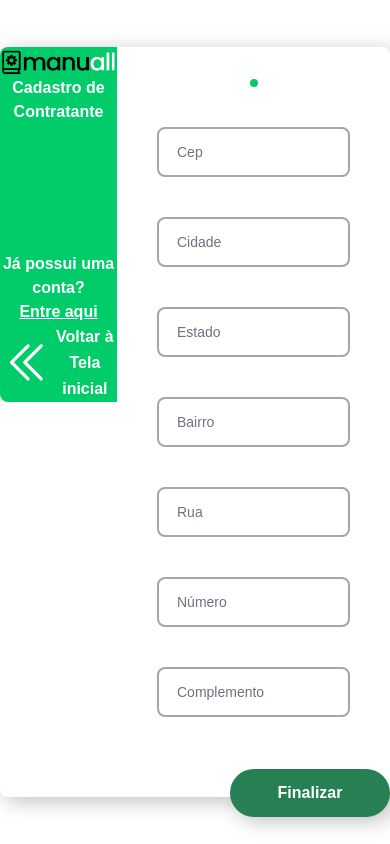
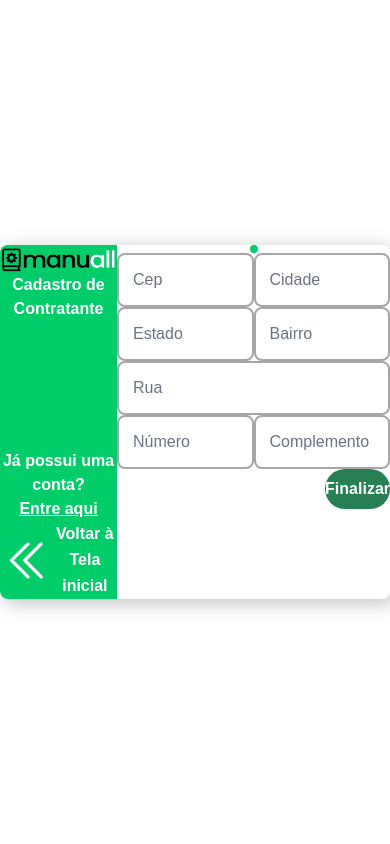
Before and after one commit to VictorRLage/Manuall, a React (Create React App) app in the folder client/: page /CadastroContratante in a window 390 px wide. Built offline with nearby package versions, Linux system fonts and the light colour scheme.

Commit message:
cadastro contrantante adaptado e responsivo finalizado

```diff
--- a/client/src/Components/CadastroContratanteStep1.jsx
+++ b/client/src/Components/CadastroContratanteStep1.jsx
@@ -6,12 +6,12 @@ import { IdentificationIcon } from '@heroicons/react/24/solid'
 import { LockClosedIcon } from '@heroicons/react/24/solid'
 import { ChevronDoubleRightIcon } from '@heroicons/react/24/solid'
 import { ChevronDoubleLeftIcon } from '@heroicons/react/24/solid'
-import  logo_extensa from '../assets/img/logo_manuall_extensa.png'
+import logo_extensa from '../assets/img/logo_manuall_extensa.png'
 
 function CadastroStep1(props) {
 
   let navigate = useNavigate();
-  const routeChangeToLogin = () =>{
+  const routeChangeToLogin = () => {
     let path = `/login`;
     navigate(path);
   }
@@ -20,35 +20,43 @@ function CadastroStep1(props) {
 
   return (
     <div id="container" className="2xl:bg-white 2xl:h-144 2xl:w-288 xl:h-120 xl:w-240 self-center rounded-lg drop-shadow-all flex flex-row">
-        <div id="container_esquerda" className="bg-white h-full w-70per rounded-l-lg flex flex-col gap-2 justify-center">
-          <div id="container_steps" className="flex 2xl:h-16 xl:h-14 w-full justify-center items-center">
+      <div id="container_esquerda" className="bg-white h-full w-70per rounded-l-lg flex flex-col">
+        <div id="container_steps" className="flex 2xl:h-16 xl:h-14 w-full justify-center items-center 2xl:mt-8 xl:mt-6">
           <div id="step_1" className="bg-white border-4 border-verde-padrao rounded-full 2xl:h-12 2xl:w-12 xl:h-10 xl:w-10"></div>
           <div id="linha" className="bg-black h-1 2xl:w-14 xl:w-10"></div>
-            <div id="step_2" className="bg-white border-2 border-black rounded-full 2xl:h-12 2xl:w-12 xl:h-10 xl:w-10 "></div>
+          <div id="step_2" className="bg-white border-2 border-black rounded-full 2xl:h-12 2xl:w-12 xl:h-10 xl:w-10"></div>
         </div>
-          <div id="container-inputs" className="2xl:h-96 2xl:w-144 xl:h-72 rounded-lg  self-center grid 2xl:grid-cols-10x20 xl:grid-cols-10x16 grid-rows-4 justify-center items-center gap-0 p-10">
+        <div id="container-inputs" className="2xl:h-96 2xl:w-96  xl:w-80 rounded-lg  self-center flex 2xl:justify-center flex-col 2xl:gap-10 xl:gap-8 2xl:mt-0 xl:mt-6">
 
-            <label htmlFor="nome_inp" className="2xl:text-2xl xl:text-xl text-verde-padrao font-extrabold flex items-center"><UserIcon className='2xl:h-8 2xl:w-8 xl:h-6 xl:w-6 mr-3'/> Nome:</label>
-            <input id="nome_inp" type="name" className="2xl:h-10 xl:h-9 2xl:w-80 xl:w-64 border-4 border-verde-padrao rounded-lg" />
-            <label htmlFor="email_inp" className="2xl:text-2xl xl:text-xl text-verde-padrao font-extrabold flex items-center"><EnvelopeIcon className='2xl:h-8 2xl:w-8 xl:h-6 xl:w-6 mr-3'/> E-mail:</label>
-            <input id="email_inp" type="email" className="2xl:h-10 xl:h-9 2xl:w-80 xl:w-64 border-4 border-verde-padrao rounded-lg" />
-            <label htmlFor="cpf_inp" className="2xl:text-2xl xl:text-xl text-verde-padrao font-extrabold flex items-center"><IdentificationIcon className='2xl:h-8 2xl:w-8 xl:h-6 xl:w-6 mr-3'/> CPF:</label>
-            <input id="cpf_inp" type="cpf" className="2xl:h-10 xl:h-9 2xl:w-80 xl:w-64 border-4 border-verde-padrao rounded-lg" />
-            <label htmlFor="senha_inp" className="2xl:text-2xl xl:text-xl text-verde-padrao font-extrabold flex items-center"><LockClosedIcon className='2xl:h-8 2xl:w-8 xl:h-6 xl:w-6 mr-3'/> Senha:</label>
-            <input id="senha_inp" type="password" className="2xl:h-10 xl:h-9 2xl:w-80 xl:w-64 border-4 border-verde-padrao rounded-lg" />
+          <div class="relative">
+            <input type="text" id="cep_inp" class="block px-2.5 pb-2.5 pt-4 w-full 2xl:text-sm xl:text-xs text-gray-900 bg-transparent rounded-lg border-2 border-cinza-claro-1 appearance-none  focus:outline-none focus:ring-0 focus:border-verde-padrao peer" placeholder=" " />
+            <label for="cep_inp" class="absolute xl:text-lg 2xl:text-xl text-gray-500 duration-300 transform -translate-y-4 scale-75 top-2 z-10 origin-[0] bg-white px-2 peer-focus:px-2 peer-focus:text-verde-padrao peer-placeholder-shown:scale-100 peer-placeholder-shown:-translate-y-1/2 peer-placeholder-shown:top-1/2 peer-focus:top-2 peer-focus:scale-75 peer-focus:-translate-y-4 left-1 flex items-center"><UserIcon className='2xl:h-6 2xl:w-6 xl:h-5 xl:w-5 mr-1' />Nome completo</label>
+          </div>
+          <div class="relative">
+            <input type="text" id="cidade_inp" class="block px-2.5 pb-2.5 pt-4 w-full 2xl:text-sm xl:text-xs text-gray-900 bg-transparent rounded-lg border-2 border-cinza-claro-1 appearance-none  focus:outline-none focus:ring-0 focus:border-verde-padrao peer" placeholder=" " />
+            <label for="cidade_inp" class="absolute xl:text-lg 2xl:text-xl  text-gray-500 duration-300 transform -translate-y-4 scale-75 top-2 z-10 origin-[0] bg-white px-2 peer-focus:px-2 peer-focus:text-verde-padrao peer-placeholder-shown:scale-100 peer-placeholder-shown:-translate-y-1/2 peer-placeholder-shown:top-1/2 peer-focus:top-2 peer-focus:scale-75 peer-focus:-translate-y-4 left-1 flex items-center"><EnvelopeIcon className='2xl:h-6 2xl:w-6 xl:h-5 xl:w-5 mr-1' />Endereço de email</label>
+          </div>
+          <div class="relative">
+            <input type="text" id="estado_inp" class="block px-2.5 pb-2.5 pt-4 w-full 2xl:text-sm xl:text-xs text-gray-900 bg-transparent rounded-lg border-2 border-cinza-claro-1 appearance-none  focus:outline-none focus:ring-0 focus:border-verde-padrao peer" placeholder=" " />
+            <label for="estado_inp" class="absolute xl:text-lg 2xl:text-xl text-gray-500 duration-300 transform -translate-y-4 scale-75 top-2 z-10 origin-[0] bg-white px-2 peer-focus:px-2 peer-focus:text-verde-padrao peer-placeholder-shown:scale-100 peer-placeholder-shown:-translate-y-1/2 peer-placeholder-shown:top-1/2 peer-focus:top-2 peer-focus:scale-75 peer-focus:-translate-y-4 left-1 flex items-center"><IdentificationIcon className='2xl:h-6 2xl:w-6 xl:h-5 xl:w-5 mr-1' />Cpf</label>
+          </div>
+          <div class="relative">
+            <input type="text" id="bairro_inp" class="block px-2.5 pb-2.5 pt-4 w-full 2xl:text-sm xl:text-xs text-gray-900 bg-transparent rounded-lg border-2 border-cinza-claro-1 appearance-none  focus:outline-none focus:ring-0 focus:border-verde-padrao peer" placeholder=" " />
+            <label for="bairro_inp" class="absolute xl:text-lg 2xl:text-xl text-gray-500 duration-300 transform -translate-y-4 scale-75 top-2 z-10 origin-[0] bg-white px-2 peer-focus:px-2 peer-focus:text-verde-padrao peer-placeholder-shown:scale-100 peer-placeholder-shown:-translate-y-1/2 peer-placeholder-shown:top-1/2 peer-focus:top-2 peer-focus:scale-75 peer-focus:-translate-y-4 left-1 flex items-center"><LockClosedIcon className='2xl:h-6 2xl:w-6 xl:h-5 xl:w-5 mr-1' />Senha</label>
+          </div>
 
         </div>
         <div id="container_proximo" className="w-full h-10 flex justify-end">
-            <button className="2xl:text-4xl xl:text-2xl 2xl:mr-12 xl:mr-11 mt-10 font-semibold text-verde-padrao flex items-center">Próximo <ChevronDoubleRightIcon className='2xl:h-10 2xl:w-10 xl:h-8 xl:w-8'/></button>
+          <button className="2xl:text-4xl xl:text-2xl 2xl:mr-12 xl:mr-11 mt-15 font-semibold text-verde-padrao flex items-center">Próximo <ChevronDoubleRightIcon className='2xl:h-10 2xl:w-10 xl:h-8 xl:w-8' /></button>
         </div>
 
       </div>
       <div id="container_direita" className="bg-verde-padrao h-full w-30per rounded-r-lg flex flex-col">
-            <img src={logo_extensa} alt="Logo da Manuall por extensa" className='2xl:w-60 xl:w-52 2xl:mt-12 xl:mt-10 self-center'/>
+        <img src={logo_extensa} alt="Logo da Manuall por extensa" className='2xl:w-60 xl:w-52 2xl:mt-12 xl:mt-10 self-center' />
         <p className='2xl:text-4xl xl:text-2xl  font-bold text-white w-full text-center self-center 2xl:leading-relaxed 2xl:mt-10 xl:mt-8'>Cadastro de <br /> Contratante</p>
         <p className='2xl:text-2xl xl:text-xl  font-semibold text-white w-full text-center self-center 2xl:leading-relaxed mt-32'>Já possui uma conta?</p>
         <button className='2xl:text-2xl xl:text-xl font-bold text-white w-full underline' onClick={routeChangeToLogin}>Entre aqui</button>
-            <button className='2xl:text-2xl xl:text-xl font-bold text-white self-center leading-relaxed 2xl:mt-13 xl:mt-12.5 flex items-center'> <ChevronDoubleLeftIcon className='2xl:h-10 2xl:w-10 xl:h-8 xl:w-8'/> Voltar à Tela inicial</button>
+        <button className='2xl:text-2xl xl:text-xl font-bold text-white self-center leading-relaxed 2xl:mt-13 xl:mt-12.5 flex items-center'> <ChevronDoubleLeftIcon className='2xl:h-10 2xl:w-10 xl:h-8 xl:w-8' /> Voltar à Tela inicial</button>
       </div>
 
     </div>
--- a/client/src/Components/CadastroContratanteStep2.jsx
+++ b/client/src/Components/CadastroContratanteStep2.jsx
@@ -31,42 +31,42 @@ function CadastroContratanteStep2(props) {
                 <button className='2xl:text-2xl xl:text-xl font-bold text-white self-center leading-relaxed 2xl:mt-13 xl:mt-12.5 flex items-center'> <ChevronDoubleLeftIcon className='2xl:h-10 2xl:w-10 xl:h-8 xl:w-8' /> Voltar à Tela inicial</button>
             </div>
 
-            <div id='container_direita' className='flex flex-col w-70per'>
-                <div id="container_steps" className="flex 2xl:h-16 xl:h-14 w-full justify-center items-center mt-8">
+            <div id='container_direita' className='bg-white h-full w-70per rounded-r-lg flex flex-col'>
+                <div id="container_steps" className="flex 2xl:h-16 xl:h-14 w-full justify-center items-center 2xl:mt-8 xl:mt-6">
                     <div id="step_1" className="bg-verde-padrao rounded-full 2xl:h-12 2xl:w-12 xl:h-10 xl:w-10"></div>
                     <div id="linha" className="bg-verde-padrao h-1 2xl:w-14 xl:w-10"></div>
                     <div id="step_2" className="bg-white border-4 border-verde-padrao rounded-full 2xl:h-12 2xl:w-12 xl:h-10 xl:w-10 "></div>
                 </div>
-                <div id="container-inputs" className="rounded-lg  self-center grid 2xl:grid-cols-16x16 xl:grid-cols-16x16  justify-center items-center gap-10 p-10">
+                <div id="container-inputs" className="rounded-lg  self-center grid 2xl:grid-cols-16x16 xl:grid-cols-16x16  items-center 2xl:gap-10 xl:gap-8 2xl:mt-8 xl:mt-6">
 
 
                     <div class="relative">
-                        <input type="text" id="cep_inp" class="block px-2.5 pb-2.5 pt-4 w-full text-sm text-gray-900 bg-transparent rounded-lg border-2 border-cinza-claro-1 appearance-none  focus:outline-none focus:ring-0 focus:border-verde-padrao peer" placeholder=" " />
-                        <label for="cep_inp" class="absolute text-sm text-gray-500 duration-300 transform -translate-y-4 scale-75 top-2 z-10 origin-[0] bg-white dark:bg-gray-900 px-2 peer-focus:px-2 peer-focus:text-verde-padrao peer-placeholder-shown:scale-100 peer-placeholder-shown:-translate-y-1/2 peer-placeholder-shown:top-1/2 peer-focus:top-2 peer-focus:scale-75 peer-focus:-translate-y-4 left-1 flex items-center"><MapPinIcon className='2xl:h-6 2xl:w-6 xl:h-4 xl:w-4 mr-2' />Cep</label>
+                        <input type="text" id="cep_inp" class="block px-2.5 pb-2.5 pt-4 w-full 2xl:text-sm xl:text-xs text-gray-900 bg-transparent rounded-lg border-2 border-cinza-claro-1 appearance-none  focus:outline-none focus:ring-0 focus:border-verde-padrao peer" placeholder=" " />
+                        <label for="cep_inp" class="absolute xl:text-lg 2xl:text-xl text-gray-500 duration-300 transform -translate-y-4 scale-75 top-2 z-10 origin-[0] bg-white px-2 peer-focus:px-2 peer-focus:text-verde-padrao peer-placeholder-shown:scale-100 peer-placeholder-shown:-translate-y-1/2 peer-placeholder-shown:top-1/2 peer-focus:top-2 peer-focus:scale-75 peer-focus:-translate-y-4 left-1 flex items-center"><MapPinIcon className='2xl:h-6 2xl:w-6 xl:h-5 xl:w-5 mr-1' />Cep</label>
                     </div>
                     <div class="relative">
-                        <input type="text" id="cidade_inp" class="block px-2.5 pb-2.5 pt-4 w-full text-sm text-gray-900 bg-transparent rounded-lg border-2 border-cinza-claro-1 appearance-none  focus:outline-none focus:ring-0 focus:border-verde-padrao peer" placeholder=" " />
-                        <label for="cidade_inp" class="absolute text-sm text-gray-500 duration-300 transform -translate-y-4 scale-75 top-2 z-10 origin-[0] bg-white dark:bg-gray-900 px-2 peer-focus:px-2 peer-focus:text-verde-padrao peer-placeholder-shown:scale-100 peer-placeholder-shown:-translate-y-1/2 peer-placeholder-shown:top-1/2 peer-focus:top-2 peer-focus:scale-75 peer-focus:-translate-y-4 left-1 flex items-center"><BuildingOffice2Icon className='2xl:h-6 2xl:w-6 xl:h-4 xl:w-4 mr-2' />Cidade</label>
+                        <input type="text" id="cidade_inp" class="block px-2.5 pb-2.5 pt-4 w-full 2xl:text-sm xl:text-xs text-gray-900 bg-transparent rounded-lg border-2 border-cinza-claro-1 appearance-none  focus:outline-none focus:ring-0 focus:border-verde-padrao peer" placeholder=" " />
+                        <label for="cidade_inp" class="absolute xl:text-lg 2xl:text-xl  text-gray-500 duration-300 transform -translate-y-4 scale-75 top-2 z-10 origin-[0] bg-white px-2 peer-focus:px-2 peer-focus:text-verde-padrao peer-placeholder-shown:scale-100 peer-placeholder-shown:-translate-y-1/2 peer-placeholder-shown:top-1/2 peer-focus:top-2 peer-focus:scale-75 peer-focus:-translate-y-4 left-1 flex items-center"><BuildingOffice2Icon className='2xl:h-6 2xl:w-6 xl:h-5 xl:w-5 mr-1' />Cidade</label>
                     </div>
                     <div class="relative">
-                        <input type="text" id="estado_inp" class="block px-2.5 pb-2.5 pt-4 w-full text-sm text-gray-900 bg-transparent rounded-lg border-2 border-cinza-claro-1 appearance-none  focus:outline-none focus:ring-0 focus:border-verde-padrao peer" placeholder=" " />
-                        <label for="estado_inp" class="absolute text-sm text-gray-500 duration-300 transform -translate-y-4 scale-75 top-2 z-10 origin-[0] bg-white dark:bg-gray-900 px-2 peer-focus:px-2 peer-focus:text-verde-padrao peer-placeholder-shown:scale-100 peer-placeholder-shown:-translate-y-1/2 peer-placeholder-shown:top-1/2 peer-focus:top-2 peer-focus:scale-75 peer-focus:-translate-y-4 left-1 flex items-center"><BuildingLibraryIcon className='2xl:h-6 2xl:w-6 xl:h-4 xl:w-4 mr-2' />Estado</label>
+                        <input type="text" id="estado_inp" class="block px-2.5 pb-2.5 pt-4 w-full 2xl:text-sm xl:text-xs text-gray-900 bg-transparent rounded-lg border-2 border-cinza-claro-1 appearance-none  focus:outline-none focus:ring-0 focus:border-verde-padrao peer" placeholder=" " />
+                        <label for="estado_inp" class="absolute xl:text-lg 2xl:text-xl text-gray-500 duration-300 transform -translate-y-4 scale-75 top-2 z-10 origin-[0] bg-white px-2 peer-focus:px-2 peer-focus:text-verde-padrao peer-placeholder-shown:scale-100 peer-placeholder-shown:-translate-y-1/2 peer-placeholder-shown:top-1/2 peer-focus:top-2 peer-focus:scale-75 peer-focus:-translate-y-4 left-1 flex items-center"><BuildingLibraryIcon className='2xl:h-6 2xl:w-6 xl:h-5 xl:w-5 mr-1' />Estado</label>
                     </div>
                     <div class="relative">
-                        <input type="text" id="bairro_inp" class="block px-2.5 pb-2.5 pt-4 w-full text-sm text-gray-900 bg-transparent rounded-lg border-2 border-cinza-claro-1 appearance-none  focus:outline-none focus:ring-0 focus:border-verde-padrao peer" placeholder=" " />
-                        <label for="bairro_inp" class="absolute text-sm text-gray-500 duration-300 transform -translate-y-4 scale-75 top-2 z-10 origin-[0] bg-white dark:bg-gray-900 px-2 peer-focus:px-2 peer-focus:text-verde-padrao peer-placeholder-shown:scale-100 peer-placeholder-shown:-translate-y-1/2 peer-placeholder-shown:top-1/2 peer-focus:top-2 peer-focus:scale-75 peer-focus:-translate-y-4 left-1 flex items-center"><HomeModernIcon className='2xl:h-6 2xl:w-6 xl:h-4 xl:w-4 mr-2' />Bairro</label>
+                        <input type="text" id="bairro_inp" class="block px-2.5 pb-2.5 pt-4 w-full 2xl:text-sm xl:text-xs text-gray-900 bg-transparent rounded-lg border-2 border-cinza-claro-1 appearance-none  focus:outline-none focus:ring-0 focus:border-verde-padrao peer" placeholder=" " />
+                        <label for="bairro_inp" class="absolute xl:text-lg 2xl:text-xl text-gray-500 duration-300 transform -translate-y-4 scale-75 top-2 z-10 origin-[0] bg-white px-2 peer-focus:px-2 peer-focus:text-verde-padrao peer-placeholder-shown:scale-100 peer-placeholder-shown:-translate-y-1/2 peer-placeholder-shown:top-1/2 peer-focus:top-2 peer-focus:scale-75 peer-focus:-translate-y-4 left-1 flex items-center"><HomeModernIcon className='2xl:h-6 2xl:w-6 xl:h-5 xl:w-5 mr-1' />Bairro</label>
+                    </div>
+                    <div class="relative col-span-2">
+                        <input type="text" id="rua_inp" class="block px-2.5 pb-2.5 pt-4 w-full 2xl:text-sm xl:text-xs text-gray-900 bg-transparent rounded-lg border-2 border-cinza-claro-1 appearance-none  focus:outline-none focus:ring-0 focus:border-verde-padrao peer" placeholder=" " />
+                        <label for="rua_inp" class="absolute xl:text-lg 2xl:text-xl text-gray-500 duration-300 transform -translate-y-4 scale-75 top-2 z-10 origin-[0] bg-white px-2 peer-focus:px-2 peer-focus:text-verde-padrao peer-placeholder-shown:scale-100 peer-placeholder-shown:-translate-y-1/2 peer-placeholder-shown:top-1/2 peer-focus:top-2 peer-focus:scale-75 peer-focus:-translate-y-4 left-1 flex items-center"><MapIcon className='2xl:h-6 2xl:w-6 xl:h-5 xl:w-5 mr-1' />Rua</label>
                     </div>
                     <div class="relative">
-                        <input type="text" id="rua_inp" class="block px-2.5 pb-2.5 pt-4 w-full text-sm text-gray-900 bg-transparent rounded-lg border-2 border-cinza-claro-1 appearance-none  focus:outline-none focus:ring-0 focus:border-verde-padrao peer" placeholder=" " />
-                        <label for="rua_inp" class="absolute text-sm text-gray-500 duration-300 transform -translate-y-4 scale-75 top-2 z-10 origin-[0] bg-white dark:bg-gray-900 px-2 peer-focus:px-2 peer-focus:text-verde-padrao peer-placeholder-shown:scale-100 peer-placeholder-shown:-translate-y-1/2 peer-placeholder-shown:top-1/2 peer-focus:top-2 peer-focus:scale-75 peer-focus:-translate-y-4 left-1 flex items-center"><MapIcon className='2xl:h-6 2xl:w-6 xl:h-4 xl:w-4 mr-2' />Rua</label>
+                        <input type="text" id="numero_inp" class="block px-2.5 pb-2.5 pt-4 w-full 2xl:text-sm xl:text-xs text-gray-900 bg-transparent rounded-lg border-2 border-cinza-claro-1 appearance-none  focus:outline-none focus:ring-0 focus:border-verde-padrao peer" placeholder=" " />
+                        <label for="numero_inp" class="absolute xl:text-lg 2xl:text-xl text-gray-500 duration-300 transform -translate-y-4 scale-75 top-2 z-10 origin-[0] bg-white px-2 peer-focus:px-2 peer-focus:text-verde-padrao peer-placeholder-shown:scale-100 peer-placeholder-shown:-translate-y-1/2 peer-placeholder-shown:top-1/2 peer-focus:top-2 peer-focus:scale-75 peer-focus:-translate-y-4 left-1 flex items-center"><HomeIcon className='2xl:h-6 2xl:w-6 xl:h-5 xl:w-5 mr-1' />Número</label>
                     </div>
                     <div class="relative">
-                        <input type="text" id="numero_inp" class="block px-2.5 pb-2.5 pt-4 w-full text-sm text-gray-900 bg-transparent rounded-lg border-2 border-cinza-claro-1 appearance-none  focus:outline-none focus:ring-0 focus:border-verde-padrao peer" placeholder=" " />
-                        <label for="numero_inp" class="absolute text-sm text-gray-500 duration-300 transform -translate-y-4 scale-75 top-2 z-10 origin-[0] bg-white dark:bg-gray-900 px-2 peer-focus:px-2 peer-focus:text-verde-padrao peer-placeholder-shown:scale-100 peer-placeholder-shown:-translate-y-1/2 peer-placeholder-shown:top-1/2 peer-focus:top-2 peer-focus:scale-75 peer-focus:-translate-y-4 left-1 flex items-center"><HomeIcon className='2xl:h-6 2xl:w-6 xl:h-4 xl:w-4 mr-2' />Número</label>
-                    </div>
-                    <div class="relative">
-                        <input type="text" id="complemento_inp" class="block px-2.5 pb-2.5 pt-4 w-full text-sm text-gray-900 bg-transparent rounded-lg border-2 border-cinza-claro-1 appearance-none  focus:outline-none focus:ring-0 focus:border-verde-padrao peer" placeholder=" " />
-                        <label for="complemento_inp" class="absolute text-sm text-gray-500 duration-300 transform -translate-y-4 scale-75 top-2 z-10 origin-[0] bg-white dark:bg-gray-900 px-2 peer-focus:px-2 peer-focus:text-verde-padrao peer-placeholder-shown:scale-100 peer-placeholder-shown:-translate-y-1/2 peer-placeholder-shown:top-1/2 peer-focus:top-2 peer-focus:scale-75 peer-focus:-translate-y-4 left-1 flex items-center"><HashtagIcon className='2xl:h-6 2xl:w-6 xl:h-4 xl:w-4 mr-2' />Complemento</label>
+                        <input type="text" id="complemento_inp" class="block px-2.5 pb-2.5 pt-4 w-full 2xl:text-sm xl:text-xs text-gray-900 bg-transparent rounded-lg border-2 border-cinza-claro-1 appearance-none  focus:outline-none focus:ring-0 focus:border-verde-padrao peer" placeholder=" " />
+                        <label for="complemento_inp" class="absolute xl:text-lg 2xl:text-xl text-gray-500 duration-300 transform -translate-y-4 scale-75 top-2 z-10 origin-[0] bg-white px-2 peer-focus:px-2 peer-focus:text-verde-padrao peer-placeholder-shown:scale-100 peer-placeholder-shown:-translate-y-1/2 peer-placeholder-shown:top-1/2 peer-focus:top-2 peer-focus:scale-75 peer-focus:-translate-y-4 left-1 flex items-center"><HashtagIcon className='2xl:h-6 2xl:w-6 xl:h-5 xl:w-5 mr-1' />Complemento</label>
                     </div>
 
 
@@ -74,7 +74,7 @@ function CadastroContratanteStep2(props) {
 
                 </div>
                 <div id="container_finalizar" className="w-full h-10 flex justify-end ">
-                    <button className="bg-verde-escuro-2 w-40 h-12 rounded-full 2xl:text-2xl xl:text-xl 2xl:mr-13 xl:mr-12 mt-3 font-semibold text-white ">Finalizar</button>
+                    <button className="bg-verde-escuro-2 2xl:w-40 2xl:h-12 xl:w-32 xl:h-10 rounded-full 2xl:text-2xl xl:text-xl 2xl:mr-16 xl:mr-16 2xl:mt-14 xl:mt-10 font-semibold text-white ">Finalizar</button>
                 </div>
             </div>
 
--- a/client/tailwind.config.js
+++ b/client/tailwind.config.js
@@ -23,7 +23,7 @@ module.exports = {
       spacing: {
         '12.5':'3.25rem',
         '13':'3.42rem',
-        '15':'3.75rem',
+        '15':'3.65rem',
         '30':'7.5rem',
         '55.5':'219px',
         '120':'30rem',
```
Lines whose indentation alone changed are shown as unchanged.
